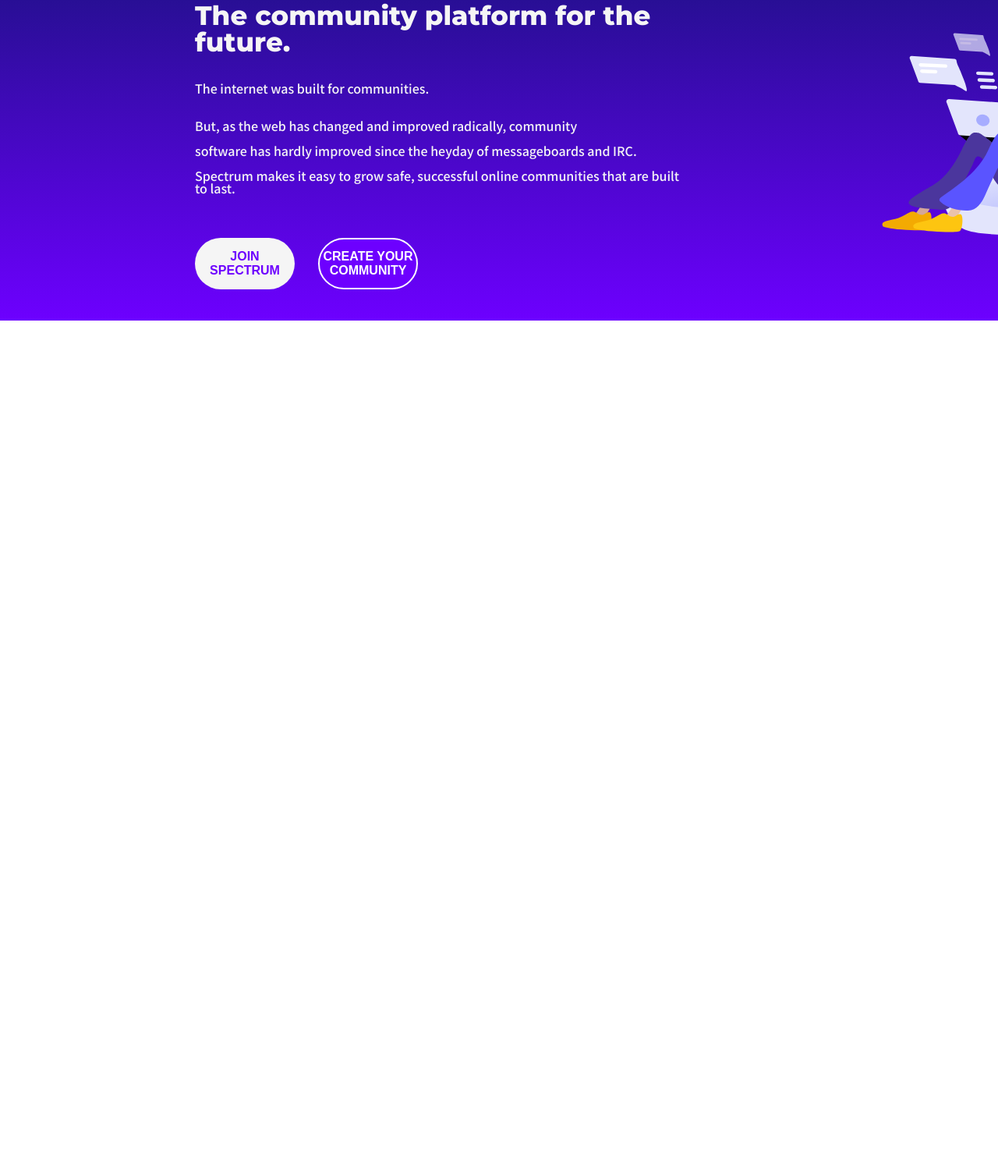
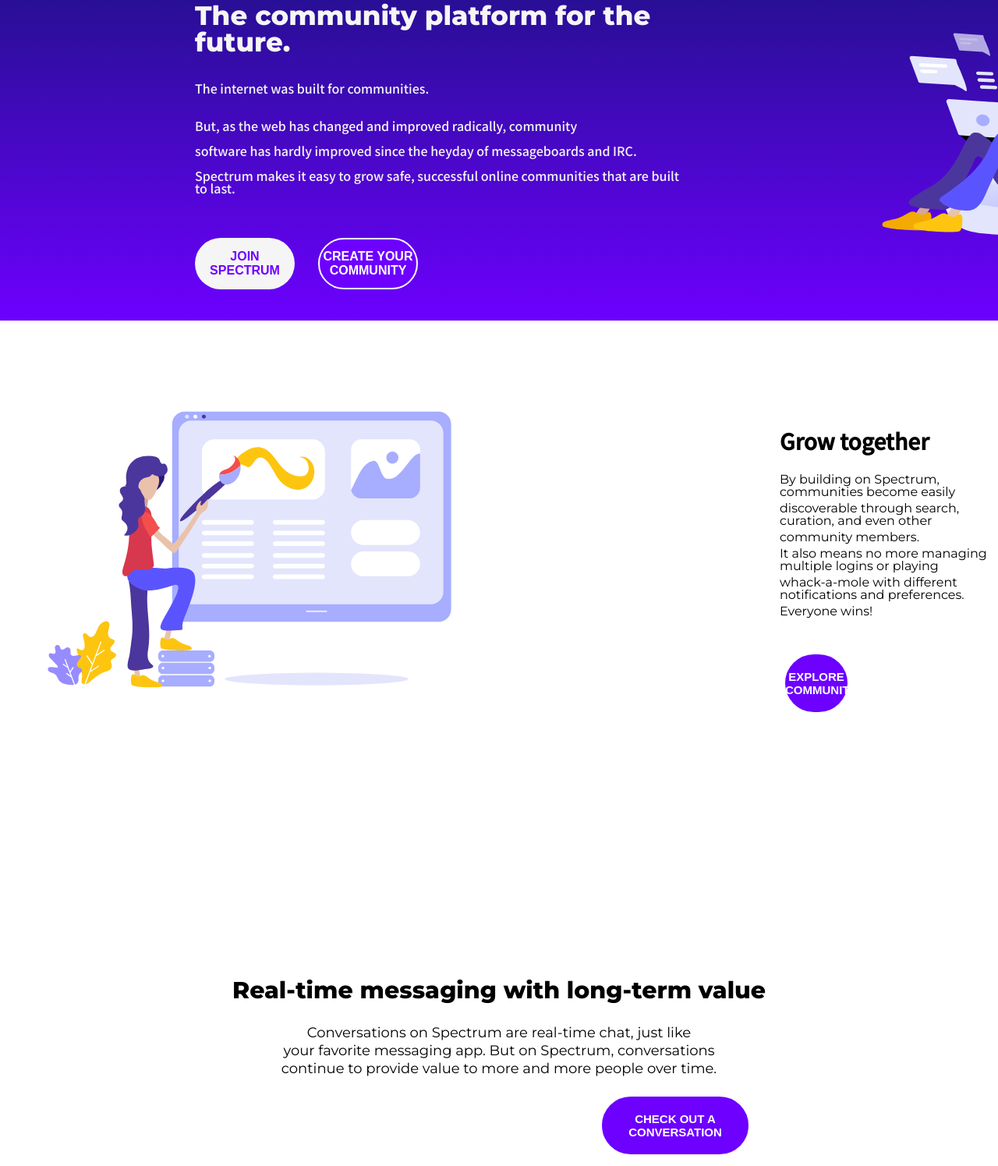
Before and after one commit to yankayohana/yankayohana.github.io, a plain HTML site: page index.html in a window 1280 px wide. Shown: the part 317-1812 px from the top of the page at 78% size. Before the commit the page ends 800 px from the top, so only its background shows below. Drawn offline with Linux system fonts and the light colour scheme.

Commit message:
primeiro commit

```diff
--- a/index.html
+++ b/index.html
@@ -11,6 +11,8 @@
         <link rel="stylesheet" href="style.css">
         <link href="https://fonts.googleapis.com/css2?family=Montserrat&display=swap" rel="stylesheet">
         <link href="https://fonts.googleapis.com/css2?family=Montserrat:wght@800&family=Noto+Sans+JP:wght@500&display=swap" rel="stylesheet">
+
+
 
     </head>
 
@@ -58,13 +60,47 @@
 
             </section>
 
-            <section class="conteudo-container">
+        </main>
+        <div>
+
+            <img src="imagens/3 Creative design.svg" class="imagem-conteudo">
+        </div>
+        <section class="conteudo-container">
+                    <h1>Grow together</h1>
+                    <p>By building on Spectrum, communities become easily</p>
+                    <p>discoverable through search, curation, and even other</p>
+                    <p>community members.</p>
+
+                    <p>It also means no more managing multiple logins or playing</p>
+                    <p>whack-a-mole with different notifications and preferences.</p>
+                    <p>Everyone wins!</p>
+
+                    <button class="explore" class="botao">Explore communities</button>
+
+        </section>
+
+        <section class="info-container">
+
+            <h1>Real-time messaging with long-term value</h1>
+            <p>Conversations on Spectrum are real-time chat, just like</p>
+            <p>your favorite messaging app. But on Spectrum, conversations</p>
+            <p>continue to provide value to more and more people over time.</p>
+
+            <button class="conversa" class="botao">Check out a conversation</button>
+        </section>
+
+        <img src="imagens/7 Social Media.svg" class="chat">
+
+        <div class="comentarios">
+            <h1>You're gonna love Spectrum</h1>
+            <ul>
+                <li><a href="reports.html">Bug reports</a></li>
+                <li><a href="requests.html">Feature requests</a></li>
+                <li><a href="email.html">Email support</a></li>
+            </ul>
 
 
-            </section>
-
-
-        </main>
+        </div>
 
     </body>
 </html>
--- a/style.css
+++ b/style.css
@@ -13,7 +13,7 @@
     color: whitesmoke;
     font-size: 36px;
     font-weight: bold;
-    margin-right: 1000px;
+    margin-right: 990px;
 
 }
 
@@ -34,12 +34,15 @@
     display: inline-flex;
     flex-direction: row;
     margin-right: 50px;
+
 }
 
 Nav a {
     color: whitesmoke;
     text-decoration: none;
 }
+
+
 
 .texto-principal-container {
     width: 50%;
@@ -117,8 +120,117 @@
     text-transform: uppercase;
 }
 
+.explore {
+    margin-top: 40px;
+    margin-bottom: 40px;
+    width: 30%;
+    background-color:  #6d00ff;
+    color: white;
+    font-size: 15px;
+    font-weight: bold;
+    border-color: whitesmoke;
+    border-radius: 50px;
+    padding: 20px 0;
+
+    text-transform: uppercase;
+    margin-left: 5px;
+    border: 2px solid;
+}
+
 
 main{
     background: linear-gradient( rgba(24,18,124,1) 0%, rgba(109,0,255,1) 100%);
 
 }
+
+.conteudo-container {
+    margin-left: 1000px;
+    margin-top: 2em;
+
+}
+
+.imagem-conteudo {
+    position: absolute;
+    margin-top: 80px;
+    width: 50%;
+    margin-left: 0;
+}
+
+.conteudo-container h1 {
+    font-family: 'Noto Sans JP', sans-serif;
+    font-size: 28px;
+    font-weight: bold;
+    margin-top: 5em;
+    margin-bottom: 1em;
+}
+
+.conteudo-container p {
+    margin-bottom: 5px;
+}
+
+.info-container h1{
+    margin-top: 300px;
+    display: flex;
+    justify-content: center;
+    font-size: 30px;
+    font-weight: bold;
+    margin-bottom: 1em;
+}
+
+.info-container p{
+    text-align: center;
+    font-size: 18px;
+    margin-bottom: 5px;
+}
+
+.conversa {
+
+    margin-top: 20px;
+    margin-bottom: 40px;
+    width: 15%;
+    background-color:  #6d00ff;
+    color: white;
+    font-size: 15px;
+    font-weight: bold;
+    border-color: whitesmoke;
+    border-radius: 50px;
+    padding: 20px 0;
+    text-transform: uppercase;
+    margin-left: 770px;
+    border: 2px solid;
+}
+
+.chat {
+    width: 70%;
+    margin-left: 300px;
+}
+
+.comentarios {
+    background: linear-gradient(rgba(109,0,255,1) 0%, rgba(24,18,124,1)100%);
+}
+
+.comentarios h1 {
+    display: flex;
+    justify-content: center;
+    padding: 40px;
+    font-size: 25px;
+    font-weight: bold;
+    color: whitesmoke;
+    margin-bottom: 20px;
+}
+
+.comentarios li{
+    padding: 10px;
+    display: inline-flex;
+    flex-direction: row;
+    margin-left: 50px;
+    margin-bottom: 100px;
+
+}
+
+.comentarios a{
+    text-decoration: none;
+    color: whitesmoke;
+
+
+}
```
Also changed, not shown: imagens/3 Creative design.svg (added), imagens/7 Social Media.svg (added).
